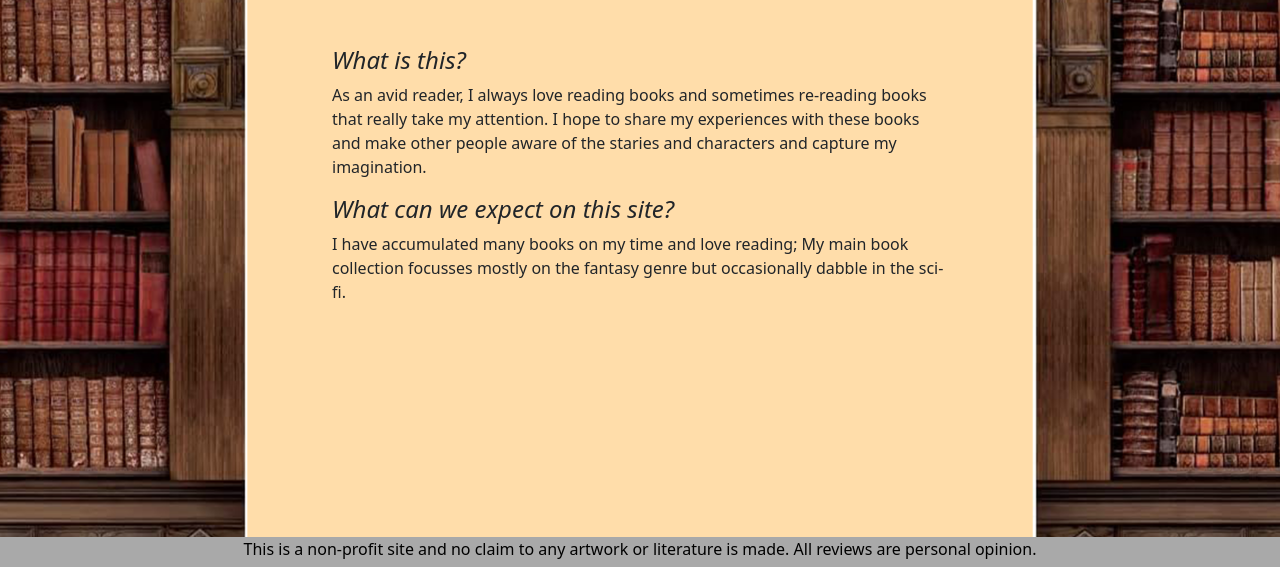
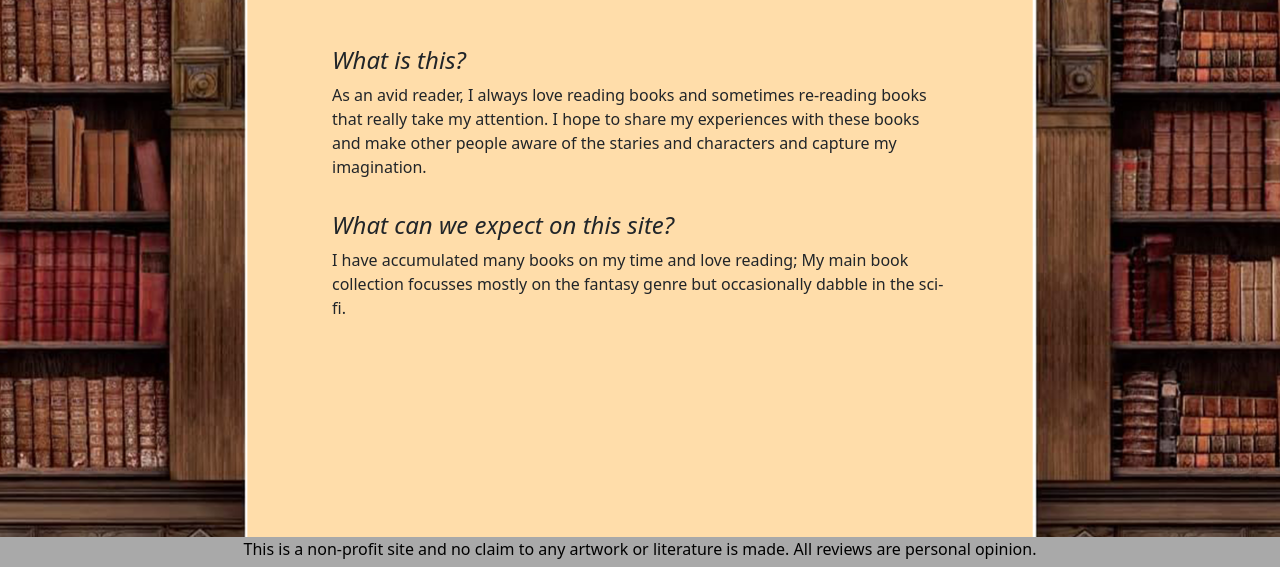
Before and after one commit to lukemunsch/readers-library, a Django app: page / in a window 1280 px wide. Shown: the part 233-800 px from the top of the page. Run offline with Django 3.2, Linux system fonts and the light colour scheme; some libraries are stand-ins or nearby versions; some web fonts are replaced.

Commit message:
aDD NEW CONTENT CHANGES FOR INDEX PAGE

```diff
--- a/home/templates/home/index.html
+++ b/home/templates/home/index.html
@@ -8,7 +8,7 @@
       </h4>
     </div>
   </div>
-  <div class="row mb">
+  <div class="row mb-3">
     <div class="col-10 offset-1 col-md-8 offset-md-2 col-lg-6 offset-lg-3">
       <h4><em>What is this?</em></h4>
       <p>
@@ -19,7 +19,7 @@
       </p>
     </div>
   </div>
-  <div class="row">
+  <div class="row mb-3">
     <div class="col-10 offset-1 col-md-8 offset-md-2 col-lg-6 offset-lg-3">
       <h4><em>What can we expect on this site?</em></h4>
       <p>
```
